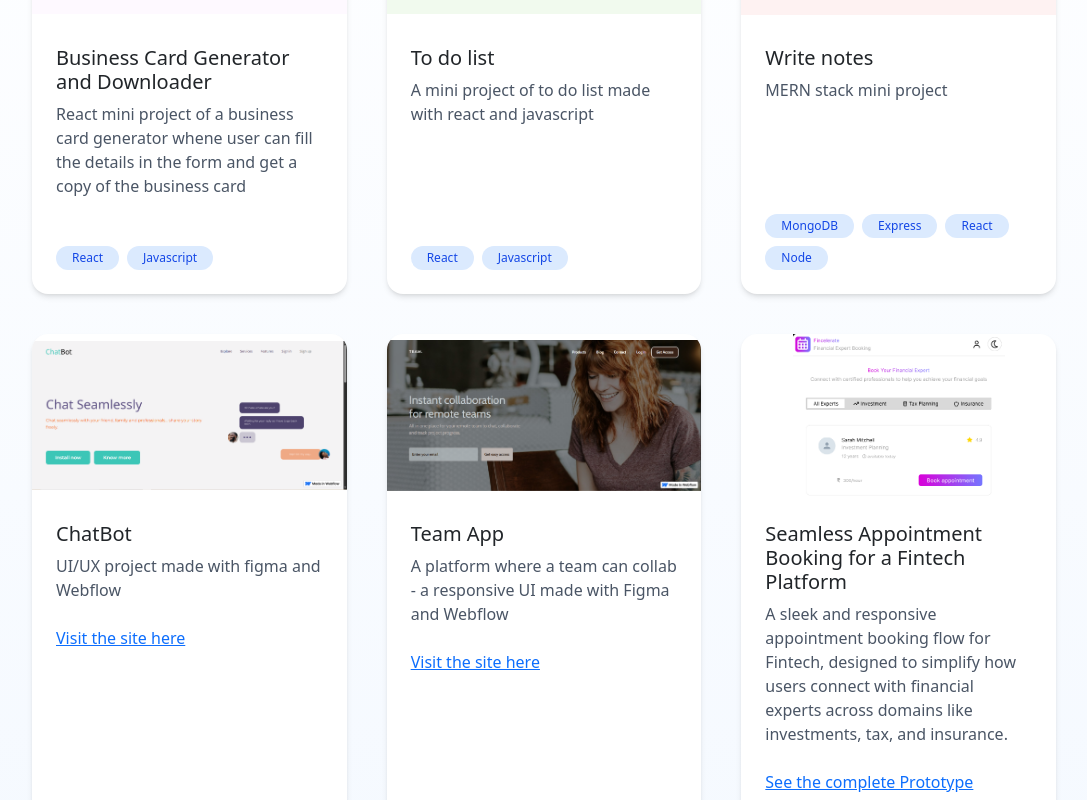
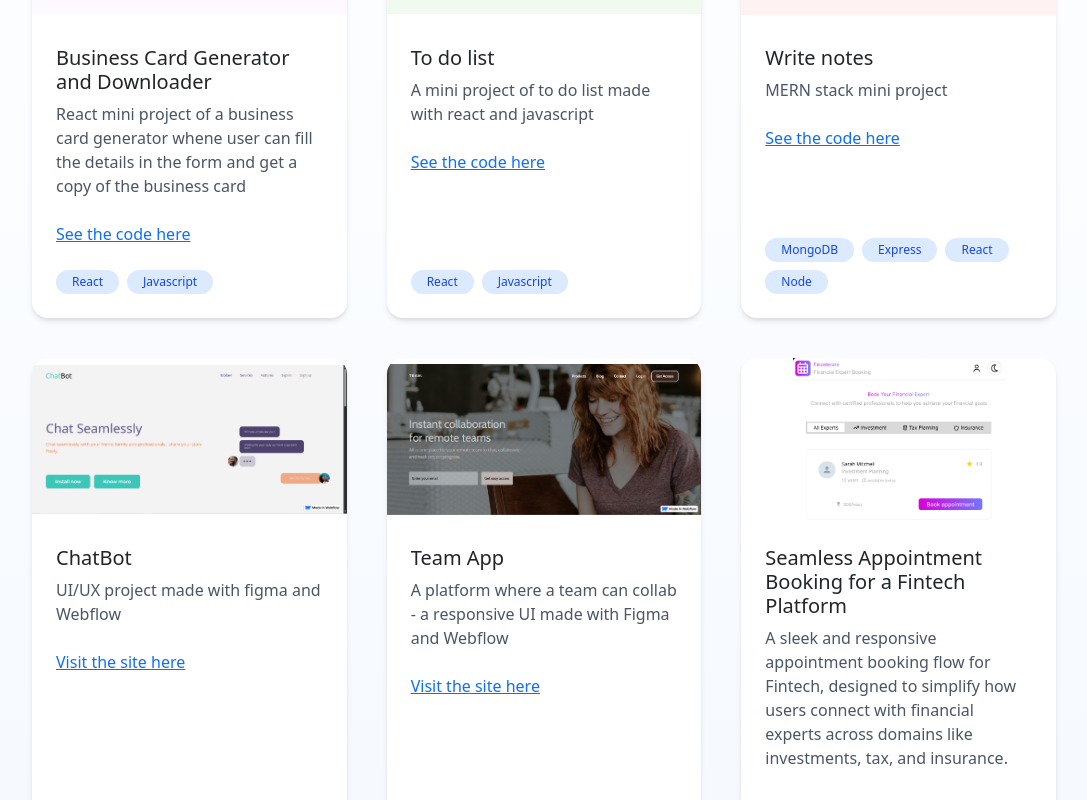
Before and after one commit to KanthariaDhruti/Portfolio-Website, a React (Vite) app: page / in a window 1280 px wide. Shown: the part 2620-3420 px from the top of the page, without its empty margins (96-1183 px from the left). Built offline with nearby package versions, Linux system fonts and the light colour scheme.

Commit message:
added project

```diff
--- a/src/components/Projects.jsx
+++ b/src/components/Projects.jsx
@@ -7,18 +7,24 @@ function Projects() {
       head: "Business Card Generator and Downloader",
       desc: "React mini project of a business card generator whene user can fill the details in the form and get a copy of the business card ",
       techSpan: ["React", "Javascript"],
+      link: "https://github.com/KanthariaDhruti/Business-card-generator",
+      urlDesc: "See the code here",
     },
     {
       img: "/to-do-list.png",
       head: "To do list",
       desc: "A mini project of to do list made with react and javascript ",
       techSpan: ["React", "Javascript"],
+      link: "https://github.com/KanthariaDhruti/To-do-List",
+      urlDesc: "See the code here",
     },
     {
       img: "/notes.png",
       head: "Write notes",
       desc: "MERN stack mini project",
       techSpan: ["MongoDB", "Express", "React", "Node"],
+      link: "https://github.com/KanthariaDhruti/Write-notes",
+      urlDesc: "See the code here",
     },
     {
       img: "/chat.png",
@@ -49,6 +55,8 @@ function Projects() {
       head: "Wanderlust – Explore Your Perfect Stay",
       desc: "Discover and book accommodations worldwide with a sleek, user-friendly interface and dynamic listings",
       techSpan: ["MongoDB", "Express", "React", "Node.js", "Tailwind"],
+      link: "https://github.com/KanthariaDhruti/WanderLust",
+      urlDesc: "See the code here",
     },
   ];
   return (
```
